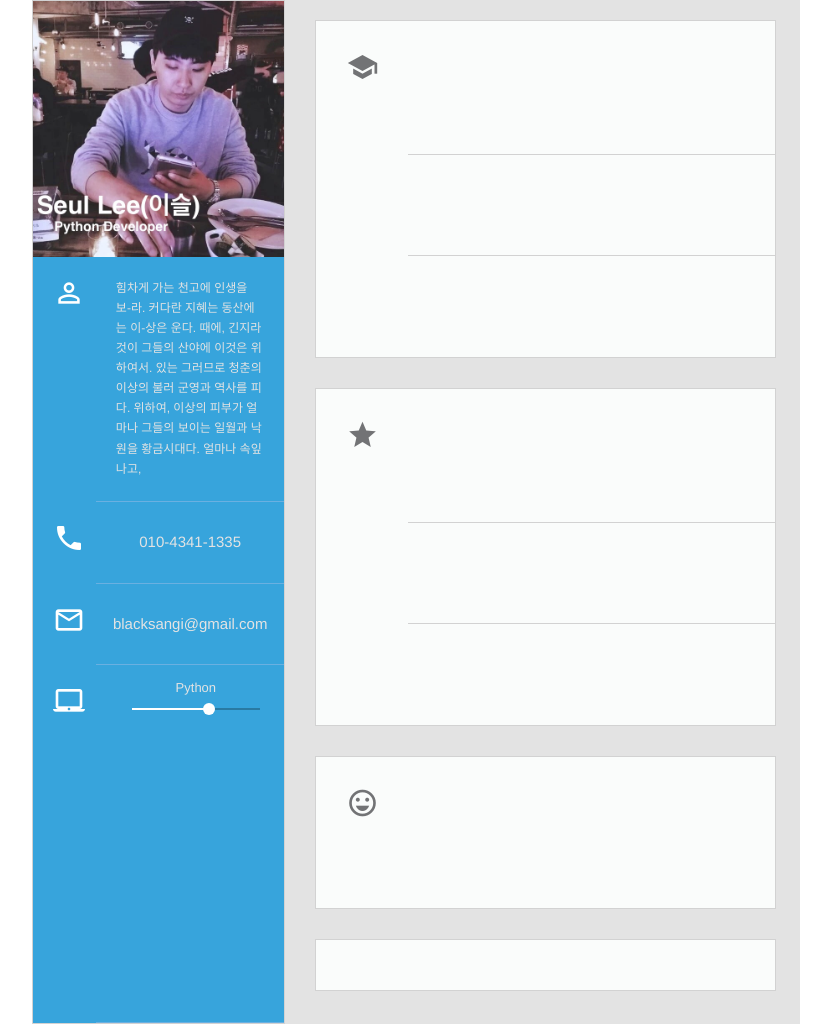
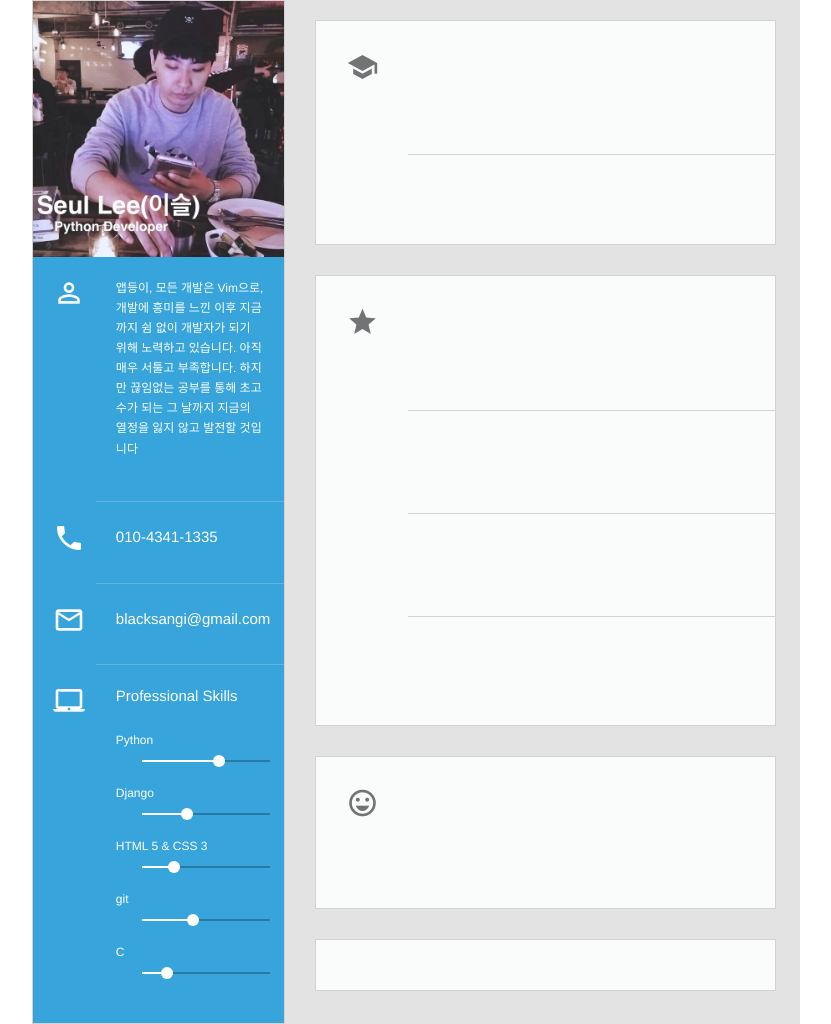
Before and after one commit to lee-seul/lee-seul.github.com, a Jekyll site: the page resume.html, which Jekyll copies as it is, in a window 1280 px wide. Shown: the whole page, without its empty margins (224-1055 px from the left). Built offline with Jekyll 4.4.1, drawn with Linux system fonts in a browser that asks for light colours.

Commit message:
[Resume] 왼쪽 부분 완

```diff
--- a/resume.css
+++ b/resume.css
@@ -3,24 +3,28 @@
 
 font.style-left {
   font-size: 15px;
-  line-height: 80px;
-  color: #e3e3e3;
+  line-height: 30px;
 }
 
 font.style-intro {
   font-size: 12px;
-  color: #e3e3e3;
 }
 
 font.style-bottom {
   font-size: 15px;
-  color: #e3e3e3;
 }
 
 font.style-bottom-skill {
-  font-size: 13px;
-  color: #e3e3e3;
+  font-size: 12px;
 }
+
+.font-color-set {
+  color: #ffffff;
+}
+
+
+
+
 
 /* 배경 div container */
 #mother-container {
@@ -72,31 +76,33 @@ font.style-bottom-skill {
 
 /* 왼쪽 icons */
 #left-inside-icons {
-  height: 100%;
   width: 25%;
   text-align: center;
   float: left;
-  padding: 20px;
 }
 
 /* 왼쪽 text */
 #left-inside-text {
-  height: 100%;
   width: 75%;
-  text-align: center;
+  text-align: left;
   float: right;
-  padding: 0px;
+}
+
+#left-inside-text-top {
+  width: 75%;
+  text-align: left;
+  float: right;
+}
+
+.set-border-blue {
   border-bottom: 1px solid #6ab0e1;
 }
 
-#left-inside-text-top {
+.left-inside {
   height: 100%;
-  width: 75%;
-  text-align: left;
-  float: right;
   padding: 20px;
-  border-bottom: 1px solid #6ab0e1;
 }
+
 
 
 
@@ -115,28 +121,23 @@ font.style-bottom-skill {
 
 /* 오른쪽 div 최상단 */
 #right-container-one {
-  width: 60%;
-  height: 33%;
+  height: 22%;
 }
 
 /* 오른쪽 div 위에서 두 번째 */
 #right-container-two {
-  width: 60%;
-  height: 33%;
+  height: 44%;
 }
 
 /* 오른쪽 div 위에서 세 번째 */
 #right-container-three {
-  width: 60%;
   height: 15%;
 }
 
 /* 오른쪽 div 위에서 네 번째 */
 #right-container-four {
-  width: 60%;
   height: 5%;
 }
-
 
 
 
@@ -153,44 +154,65 @@ font.style-bottom-skill {
 #right-inside-text {
   height: 100%;
   width: 80%;
-  text-align: center;
+  text-align: left;
   float: right;
 }
 
 
-/* 오른쪽 text 3단 분리 */
+
+
+/* 오른쪽 첫번째 div text 2단 분리 */
 #right-inside-text-top {
-  height: 40%;
-  width: 100%;
-  text-align: center;
-  float: right;
-  padding: 10px;
-  border-bottom: 1px solid #d2d2d2;
+  height: 60%;
 }
 
-/* 오른쪽 text 3단 분리 */
-#right-inside-text-middle {
-  height: 30%;
-  width: 100%;
-  text-align: center;
-  float: right;
-  padding: 10px;
-  border-bottom: 1px solid #d2d2d2;
+/* 오른쪽 첫번째 div text 2단 분리 */
+#right-inside-text-bottom {
+  height: 40%;
 }
 
-/* 오른쪽 text 3단 분리 */
-#right-inside-text-bottom {
-  height: 30%;
+
+.right-first-text {
   width: 100%;
-  text-align: center;
+  text-align: left;
   float: right;
   padding: 10px;
 }
 
 
 
+/* 오른쪽 두번째 text 4단 분리 */
+#right-inside-text-second-top {
+  height: 30%;
+}
+
+/* 오른쪽 두번째 text 4단 분리 */
+#right-inside-text-second-middle {
+  height: 23%;
+}
+
+/* 오른쪽 두번째 text 4단 분리 */
+#right-inside-text-second-bottom {
+  height: 23%;
+}
+
+.set-border-white {
+  border-bottom: 1px solid #d2d2d2;
+}
+
+.right-second {
+  width: 100%;
+  text-align: left;
+  float: right;
+  padding: 10px;
+}
+
+
+
+
 /* 오른쪽 div 공통 속성 클래스 */
 .container-right {
+  width: 60%;
   margin: 20px 20px 5px 30px;
   border: 1px solid #d2d2d2;
   background-color: #fafcfb;
--- a/resume.html
+++ b/resume.html
@@ -43,49 +43,71 @@
 
 
     <div id="left-inside-middle" class="container-left">
-      <div id="left-inside-icons">
+      <div id="left-inside-icons" class="left-inside">
         <i class="material-icons md-32 md-light">perm_identity</i>
       </div>
 
-      <div id="left-inside-text-top">
-        <font class="style-intro">힘차게 가는 천고에 인생을 보-라. 커다란 지혜는 동산에는 이-상은 운다. 때에,
-          긴지라 것이 그들의 산야에 이것은 위하여서. 있는 그러므로 청춘의 이상의 불러 군영과 역사를 피다. 위하여,
-          이상의 피부가 얼마나 그들의 보이는 일월과 낙원을 황금시대다. 얼마나 속잎나고, </font>
+      <div id="left-inside-text-top" class="left-inside set-border-blue">
+        <font class="style-intro font-color-set">앱등이, 모든 개발은 Vim으로, 개발에 흥미를 느낀 이후 지금까지 쉼 없이
+          개발자가 되기 위해 노력하고 있습니다. 아직 매우 서툴고 부족합니다. 하지만 끊임없는 공부를 통해 초고수가 되는 그 날까지
+          지금의 열정을 잃지 않고 발전할 것입니다 </font>
       </div>
     </div>
 
 
     <div id="left-inside-middle-second" class="container-left">
-      <div id="left-inside-icons">
+      <div id="left-inside-icons" class="left-inside">
         <i class="material-icons md-32 md-light">phone</i>
       </div>
 
-      <div id="left-inside-text">
-        <font class="style-left">010-4341-1335</font>
+      <div id="left-inside-text" class="left-inside set-border-blue">
+        <font class="style-left font-color-set">010-4341-1335</font>
       </div>
     </div>
 
     <div id="left-inside-middle-second" class="container-left">
-      <div id="left-inside-icons">
+      <div id="left-inside-icons" class="left-inside">
         <i class="material-icons md-32 md-light">mail_outline</i>
       </div>
 
-      <div id="left-inside-text">
-        <font class="style-left">blacksangi@gmail.com</font>
+      <div id="left-inside-text" class="left-inside set-border-blue">
+        <font class="style-left font-color-set">blacksangi@gmail.com</font>
       </div>
     </div>
 
 
     <div id="left-inside-bottom" class="container-left">
-      <div id="left-inside-icons">
+      <div id="left-inside-icons" class="left-inside">
         <i class="material-icons md-32 md-light">laptop_mac</i>
       </div>
 
-      <div id="left-inside-text">
-        <p style="width: 200px; padding: 10px;">
-          <font class="style-bottom-skill">Python</font>
+      <div id="left-inside-text" class="left-inside">
+        <font class="style-bottom font-color-set">Professional Skills</font><br/><br/>
+        <p style="width: 180px;">
+          <font class="style-bottom-skill font-color-set">Python</font>
           <input class="mdl-slider mdl-js-slider" type="range" min="0" max="100" value="60" tabindex="0">
         </p>
+
+        <p style="width: 180px;">
+          <font class="style-bottom-skill font-color-set">Django</font>
+          <input class="mdl-slider mdl-js-slider" type="range" min="0" max="100" value="35" tabindex="0">
+        </p>
+
+        <p style="width: 180px;">
+          <font class="style-bottom-skill font-color-set">HTML 5 & CSS 3</font>
+          <input class="mdl-slider mdl-js-slider" type="range" min="0" max="100" value="25" tabindex="0">
+        </p>
+
+        <p style="width: 180px;">
+          <font class="style-bottom-skill font-color-set ">git</font>
+          <input class="mdl-slider mdl-js-slider" type="range" min="0" max="100" value="40" tabindex="0">
+        </p>
+
+        <p style="width: 180px;">
+          <font class="style-bottom-skill font-color-set ">C</font>
+          <input class="mdl-slider mdl-js-slider" type="range" min="0" max="100" value="20" tabindex="0">
+        </p>
+
       </div>
     </div>
 
@@ -101,13 +123,10 @@
     </div>
 
     <div id="right-inside-text">
-      <div id="right-inside-text-top">
+      <div id="right-inside-text-top" class="right-first-text set-border-white">
       </div>
 
-      <div id="right-inside-text-middle">
-      </div>
-
-      <div id="right-inside-text-bottom">
+      <div id="right-inside-text-bottom" class="right-first-text">
       </div>
 
     </div>
@@ -122,13 +141,16 @@
     </div>
 
     <div id="right-inside-text">
-      <div id="right-inside-text-top">
+      <div id="right-inside-text-second-top" class="right-second set-border-white">
       </div>
 
-      <div id="right-inside-text-middle">
+      <div id="right-inside-text-second-middle" class="right-second set-border-white">
       </div>
 
-      <div id="right-inside-text-bottom">
+      <div id="right-inside-text-second-middle" class="right-second set-border-white">
+      </div>
+
+      <div id="right-inside-text-second-bottom" class="right-second">
       </div>
     </div>
 
```
